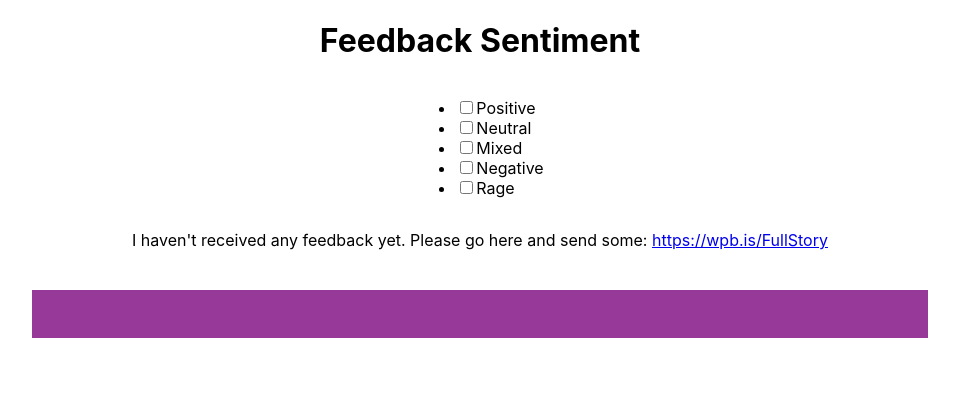
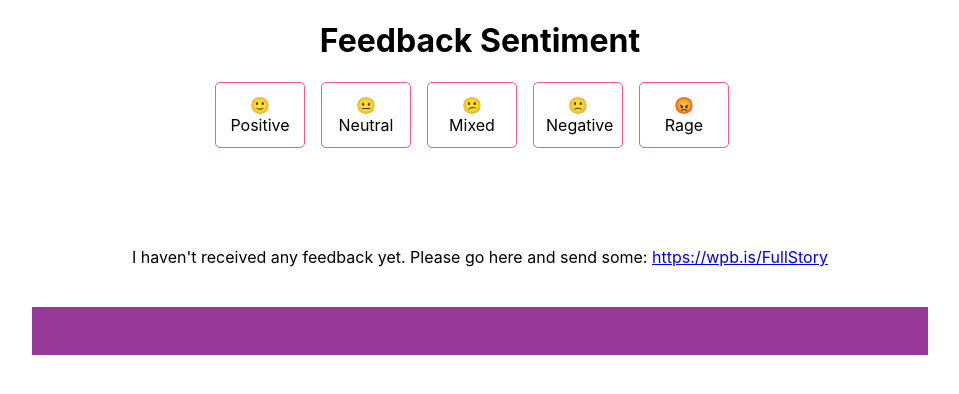
Before and after one commit to patrickbrandt/fullstory-demo, a React (Create React App) app in the folder feedback-portal/: page / in a window 1280 px wide. Shown: the top 394 px of the page, without its empty margins (160-1119 px from the left). Built offline with nearby package versions, Linux system fonts and the light colour scheme; no server answers.

Commit message:
making filter buttons

```diff
--- a/feedback-portal/src/App.css
+++ b/feedback-portal/src/App.css
@@ -14,6 +14,32 @@ footer {
   height: 3em;
   width: 100%;
   margin-top: 1.5em;
+}
+
+.sentimentFilters input {
+  visibility: hidden;
+  display: flex;
+}
+
+.sentimentFilters .filter {
+  cursor: pointer;
+  display: inline-block;
+  padding: .75em;
+  width: 4em;
+  border-radius: 5px;
+  border: 1px solid #f8598b;
+  margin-right: 1em;
+  text-align: center;
+}
+
+.sentimentFilters .filter.unselect {
+  background-color: #fff;
+  color: #000;
+}
+
+.sentimentFilters .filter.select {
+  background-color: #f8598b;
+  color: #fff;
 }
 
 .feedbackItem {
--- a/feedback-portal/src/SentimentFilter.js
+++ b/feedback-portal/src/SentimentFilter.js
@@ -1,24 +1,73 @@
 import React, { Component } from 'react';
+import Emoji from './Emoji';
 
 class SentimentFilter extends Component {
   constructor(props) {
     super(props);
-    this.handleFilterSelect = this.handleFilterSelect.bind(this);
+    this.handleCheck = this.handleCheck.bind(this);
+    this.handleFilterClick = this.handleFilterClick.bind(this);
+    this.positiveCheck = React.createRef();
+    this.neutralCheck = React.createRef();
+    this.mixedCheck = React.createRef();
+    this.negativeCheck = React.createRef();
+    this.rageCheck = React.createRef();
+
+    this.state = {
+      toggles: {
+        positive: false,
+        neutral: false,
+        mixed: false,
+        negative: false,
+        rage: false,
+      },
+    }
   }
 
-  handleFilterSelect(e) {
+  handleCheck(e) {
     this.props.onFilterChange(e);
+  }
+
+  handleFilterClick(id) {
+    console.log(id);
+    switch (id) {
+      case 'positive':
+        this.positiveCheck.current.click();
+        break;
+      case 'neutral':
+        this.neutralCheck.current.click();
+        break;
+      case 'mixed':
+        this.mixedCheck.current.click();
+        break;
+      case 'negative':
+        this.negativeCheck.current.click();
+        break;
+      case 'rage':
+        this.rageCheck.current.click();
+        break;
+    }
+    this.toggleFilter(id);
+  }
+
+  toggleFilter(id) {
+    this.setState(state => state.toggles[id] = !state.toggles[id]);
   }
 
   render() {
     return (
-      <ul>
-        <li><label><input type="checkbox" id="Positive" value="POSITIVE" onClick={this.handleFilterSelect} />Positive</label></li>
-        <li><label><input type="checkbox" id="Neutral" value="NEUTRAL" onClick={this.handleFilterSelect} />Neutral</label></li>
-        <li><label><input type="checkbox" id="Mixed" value="MIXED" onClick={this.handleFilterSelect} />Mixed</label></li>
-        <li><label><input type="checkbox" id="Negative" value="NEGATIVE" onClick={this.handleFilterSelect} />Negative</label></li>
-        <li><label><input type="checkbox" id="Rage" value="RAGE" onClick={this.handleFilterSelect} />Rage</label></li>
-      </ul>
+      <div className="sentimentFilters">
+        <div className={`filter ${this.state.toggles.positive ? 'select' : 'unselect' }`} onClick={e => this.handleFilterClick('positive')}><Emoji sentiment='Positive' symbol='🙂' /></div>
+        <div className={`filter ${this.state.toggles.neutral ? 'select' : 'unselect' }`} onClick={e => this.handleFilterClick('neutral')}><Emoji sentiment='Neutral' symbol='😐' /></div>
+        <div className={`filter ${this.state.toggles.mixed ? 'select' : 'unselect' }`} onClick={e => this.handleFilterClick('mixed')}><Emoji sentiment='Mixed' symbol='😕' /></div>
+        <div className={`filter ${this.state.toggles.negative ? 'select' : 'unselect' }`} onClick={e => this.handleFilterClick('negative')}><Emoji sentiment='Negative' symbol='🙁' /></div>
+        <div className={`filter ${this.state.toggles.rage ? 'select' : 'unselect' }`} onClick={e => this.handleFilterClick('rage')}><Emoji sentiment='' symbol='😡' /><div>Rage</div></div>
+
+        <input ref={this.positiveCheck} type="checkbox" id="Positive" value="POSITIVE" onClick={this.handleCheck} />
+        <input ref={this.neutralCheck} type="checkbox" id="Neutral" value="NEUTRAL" onClick={this.handleCheck} />
+        <input ref={this.mixedCheck} type="checkbox" id="Mixed" value="MIXED" onClick={this.handleCheck} />
+        <input ref={this.negativeCheck} type="checkbox" id="Negative" value="NEGATIVE" onClick={this.handleCheck} />
+        <input ref={this.rageCheck} type="checkbox" id="Rage" value="RAGE" onClick={this.handleCheck} />
+      </div>
     );
   }
 }
```
